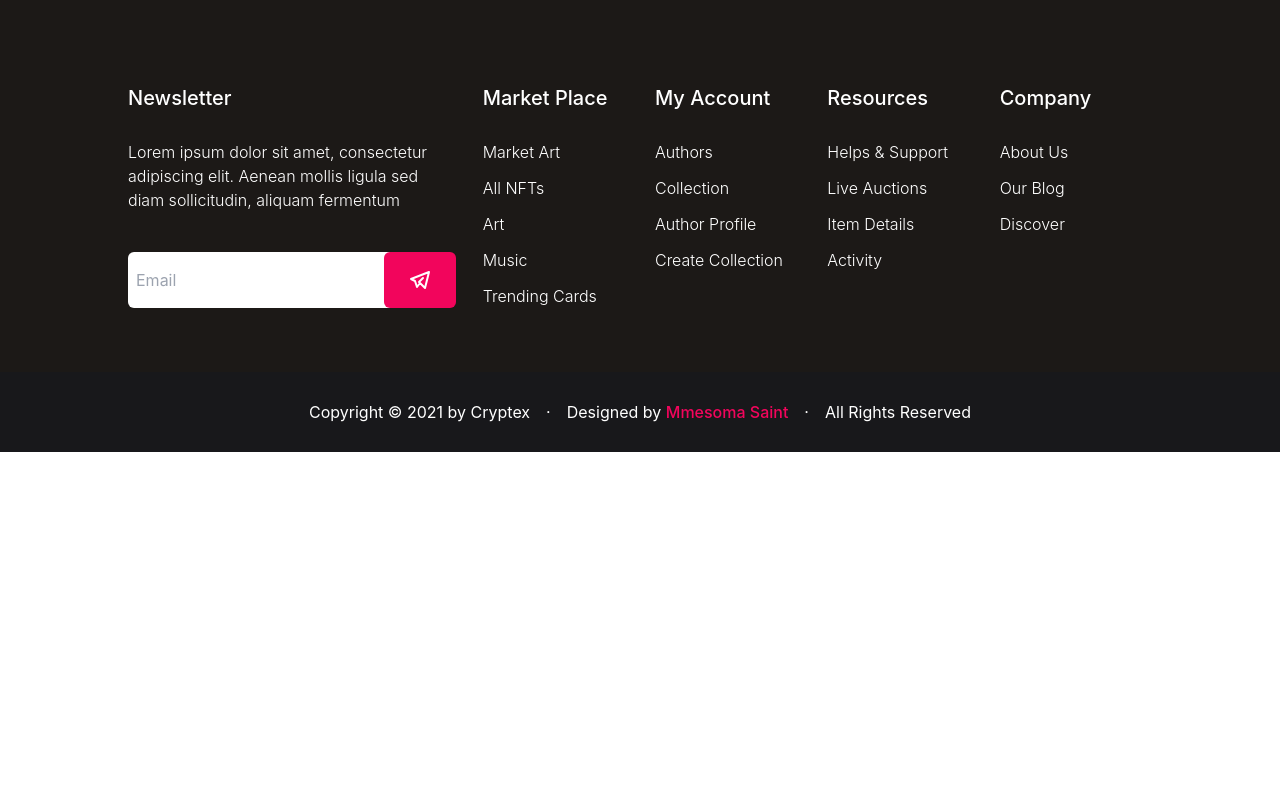
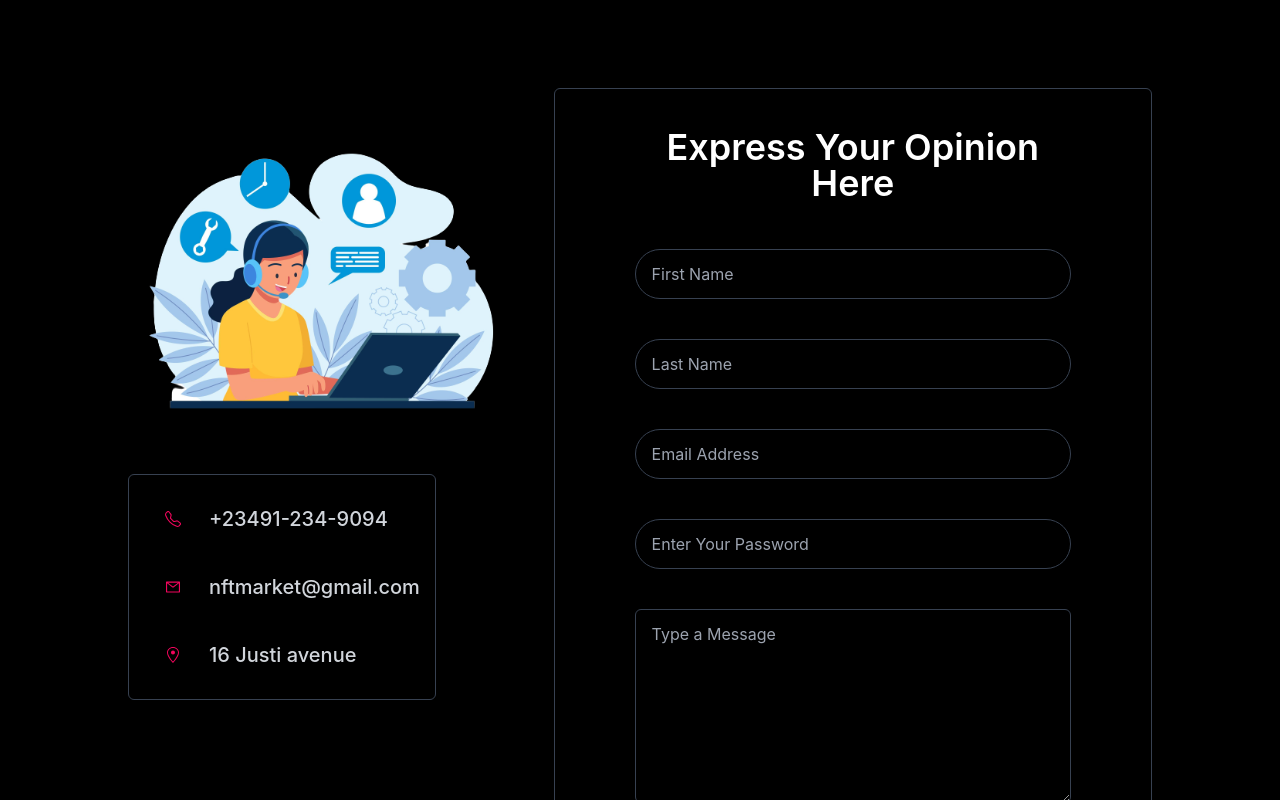
Before and after one commit to mmesomasaint/crypto-templates, a Next.js app: page /templates/cryptex/contact in a window 1280 px wide. Shown: the part 520-1320 px from the top of the page. Before the commit the page ends 972 px from the top, so only its background shows below. Built offline with nearby package versions, Linux system fonts and the light colour scheme.

Commit message:
Feat: Design the message section

```diff
--- a/pages/templates/cryptex/contact.js
+++ b/pages/templates/cryptex/contact.js
@@ -5,12 +5,15 @@ import { useState, useCallback } from 'react'
 import {
   BsFillBagFill,
   BsFillPersonFill,
+  BsTelephone,
   BsFillHeartFill,
   BsCheck,
 } from 'react-icons/bs'
 import { MdOutlineArrowForwardIos, MdOutlineArrowBackIos } from 'react-icons/md'
 import { TbBrandTelegram } from 'react-icons/tb'
 import { GiHamburgerMenu } from 'react-icons/gi'
+import { GoLocation } from 'react-icons/go'
+import { AiOutlineMail } from 'react-icons/ai'
 
 export default function Home() {
   const [isOpen, setIsOpen] = useState(false)
@@ -112,6 +115,88 @@ export default function Home() {
             </div>
           </section>
           {/* End of showcase section */}
+          <section>
+            <div className='bg-black'>
+              <div className='w-[98%] lg:w-[90%] xl:w-[80%] mx-auto pt-24 lg:pt-32 pb-16'>
+                <div className='grid grid-cols-1 lg:grid-cols-5 gap-10 place-items-center lg:place-items-stretch'>
+                  <div className='col-span-full lg:col-span-2'>
+                    <Image
+                      src='/imgs/nft-market/contact.png'
+                      width={500}
+                      height={500}
+                      alt='contact'
+                    />
+                    <div className='flex flex-col justify-start items-start border border-gray-700 rounded-md p-5 gap-5 w-[80%] mx-auto lg:mx-0'>
+                      <div className='flex flex-col sm:flex-row justify-start items-start sm:items-center gap-3'>
+                        <div className='w-12 h-12 bg-black flex justify-center items-center'>
+                          <BsTelephone className='text-base text-primary' />
+                        </div>
+                        <p className='text-gray-300 text-xl font-medium'>
+                          +23491-234-9094
+                        </p>
+                      </div>
+                      <div className='flex flex-col sm:flex-row justify-start items-start sm:items-center gap-3'>
+                        <div className='w-12 h-12 bg-black flex justify-center items-center'>
+                          <AiOutlineMail className='text-base text-primary' />
+                        </div>
+                        <p className='text-gray-300 text-xl font-medium'>
+                          nftmarket@gmail.com
+                        </p>
+                      </div>
+                      <div className='flex flex-col sm:flex-row justify-start items-start sm:items-center gap-3'>
+                        <div className='w-12 h-12 bg-black flex justify-center items-center'>
+                          <GoLocation className='text-base text-primary' />
+                        </div>
+                        <p className='text-gray-300 text-xl font-medium'>
+                          16 Justi avenue
+                        </p>
+                      </div>
+                    </div>
+                  </div>
+                  <div className='col-span-full lg:col-span-3 order-first lg:order-none'>
+                    <div className='border border-gray-700 rounded-md px-10 lg:px-20 py-10'>
+                      <h2 className='text-4xl font-semibold leading-none text-center text-white mb-12'>
+                        Express Your Opinion Here
+                      </h2>
+                      <div className='flex flex-col gap-10 items-center justify-start'>
+                        <div className='flex flex-wrap justify-between items-center gap-10 w-full'>
+                          <input
+                            type='text'
+                            placeholder='First Name'
+                            className='flex-grow rounded-full py-3 px-4 text-gray-300 bg-transparent border border-gray-700 focus:outline-none focus:border-primary'
+                          />
+                          <input
+                            type='text'
+                            placeholder='Last Name'
+                            className='flex-grow rounded-full py-3 px-4 text-gray-300 bg-transparent border border-gray-700 focus:outline-none focus:border-primary'
+                          />
+                        </div>
+                        <input
+                          type='email'
+                          placeholder='Email Address'
+                          className='w-full rounded-full py-3 px-4 text-gray-300 bg-transparent border border-gray-700 focus:outline-none focus:border-primary'
+                        />
+                        <input
+                          type='password'
+                          placeholder='Enter Your Password'
+                          className='w-full rounded-full py-3 px-4 text-gray-300 bg-transparent border border-gray-700 focus:outline-none focus:border-primary'
+                        />
+                        <textarea
+                          rows='7'
+                          placeholder='Type a Message'
+                          className='w-full rounded-md py-3 px-4 text-gray-300 bg-transparent border border-gray-700 focus:outline-none focus:border-primary'
+                        />
+                        <button className='w-full rounded-full py-3 text-center bg-black text-white border border-primary focus:outline-none'>
+                          Send Your Message
+                        </button>
+                      </div>
+                    </div>
+                  </div>
+                </div>
+              </div>
+            </div>
+          </section>
+          {/* End of Message Section */}
         </div>
       </main>
       {/* End of Main */}
```
